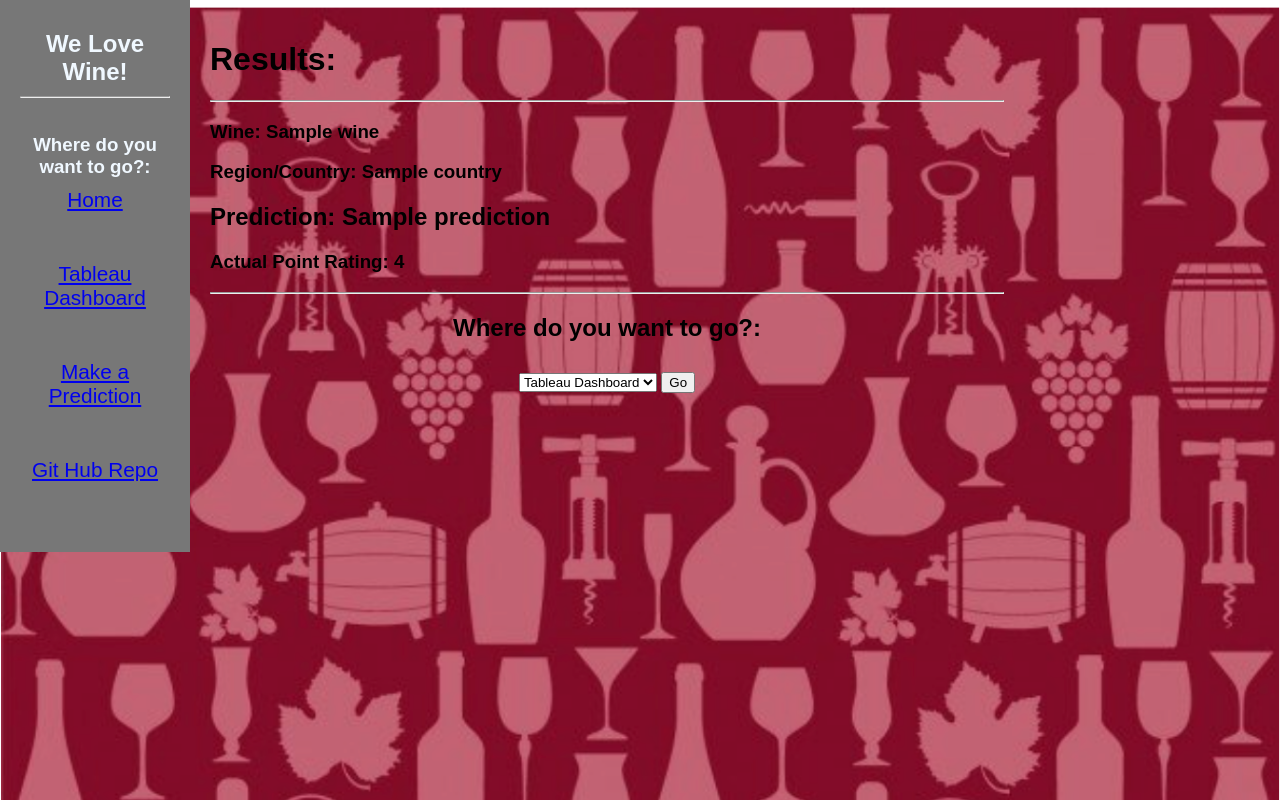
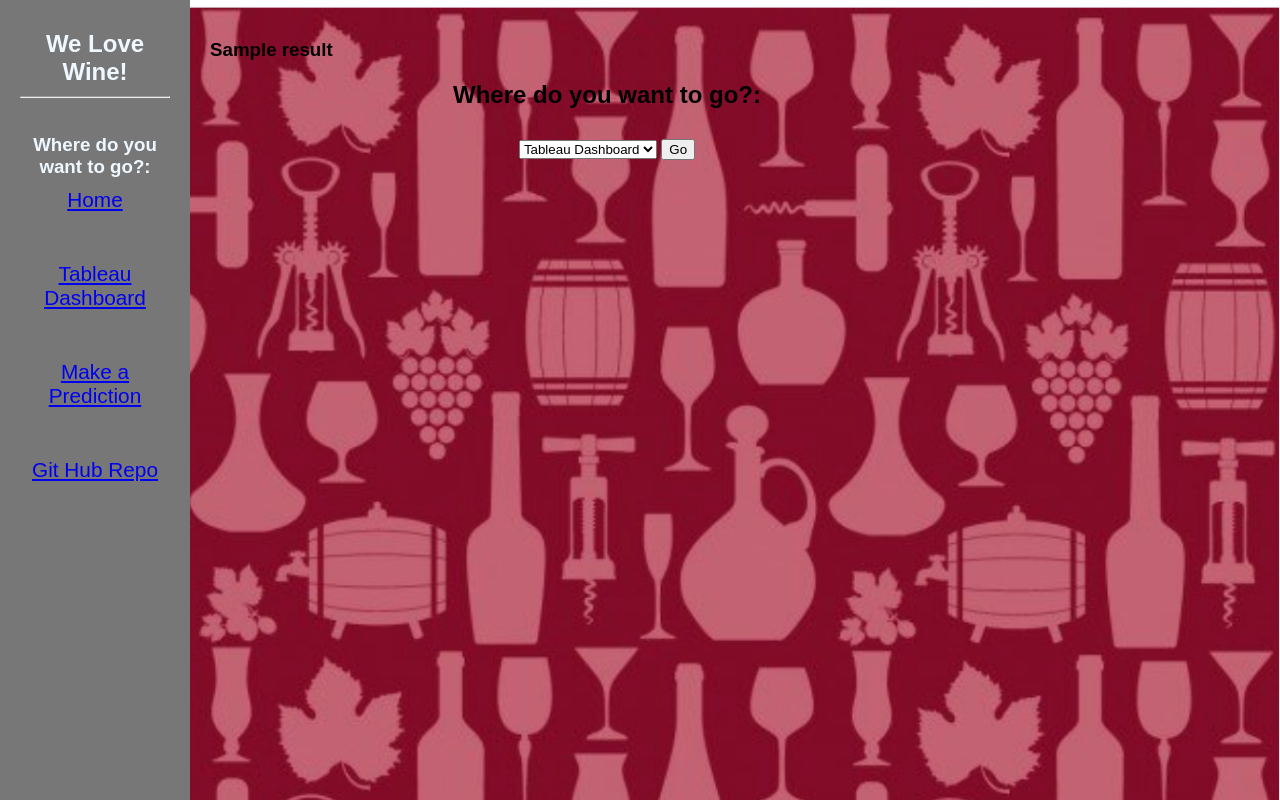
Before and after one commit to Zetaorionis/Capstone_Project, a Flask app: template Flask_app/templates/result.html in a window 1280 px wide. Run offline with Flask 3, Linux system fonts and the light colour scheme; the template is opened without the code that fills it: most values are stand-ins (such as "Sample title", 1, 10 or a date in 2020).

Commit message:
Update Flask app

```diff
--- a/Flask_app/app.py
+++ b/Flask_app/app.py
@@ -7,9 +7,8 @@ import tensorflow as tf
 app = Flask(__name__, static_url_path='',
             static_folder='static',
             template_folder='templates')
-# app.config['TEMPLATES_AUTO_RELOAD'] = True  # Optional: Auto-reload templates during development
 
-dashboard = 'https://public.tableau.com/app/profile/viktor.kabelkov/viz/WineAnalysis_17149494454560/WineInfoDaashboard'
+
 
 # prediction function
 def ValuePredictor(predict_row):
@@ -24,45 +23,23 @@ def index():
     return render_template('index.html')
 
 # API endpoint to redirect to Tableau Dashboard
-@app.route('/endpoint1')
-def endpoint1():
+@app.route('/dashboard')
+def dashboard():
+    dashboard = 'https://public.tableau.com/app/profile/viktor.kabelkov/viz/WineAnalysis_17149494454560/WineInfoDaashboard'
     return redirect(dashboard)
 
 # API endpoint to Trained Model Landing Page
-@app.route('/endpoint2')
-def endpoint2():
+@app.route('/makeprediction')
+def makeprediction():
     return render_template('Prediction.html')
 
 # API endpoint to redirect to github repo
-@app.route('/endpoint3')
-def endpoint3():
+@app.route('/repo')
+def repo():
     return redirect('https://github.com/Zetaorionis/Capstone_Project/tree/main')
 
-# API endpoint to Trained Model Landing Page
+# API endpoint for displaying prediction results. Function loads model and makes prediciton
 @app.route('/result', methods = ['POST'])
-def result():
-    if request.method == 'POST':
-        to_predict_list = request.form.to_dict()
-        if int(to_predict_list['number']) > 5:
-            prediction = 'Greater than 5'
-        else:
-            prediction = 'Less than or equal to 5'
-    return render_template('result.html', prediction = prediction)
-
-# API endpoint to Trained Model Landing Page
-@app.route('/result2', methods = ['POST'])
-def result2():
-    wine_df = pd.read_csv('static/resources/clean_wine_data_final.csv')
-    if request.method == 'POST':
-        to_predict_list = request.form.to_dict()
-        wine = int(to_predict_list['number'])
-        wine_row = wine_df.iloc[wine,:]
-        prediction = wine_row['title']
-
-    return render_template('result.html', prediction = prediction)
-
-# API endpoint to Trained Model Landing Page
-@app.route('/result3', methods = ['POST'])
 def result3():
     wine_df = pd.read_csv('static/resources/clean_wine_data_final.csv')
     scaled_df = pd.read_csv('static/resources/scaled_data_df.csv')
@@ -73,26 +50,22 @@ def result3():
         predict_row = np.expand_dims(scaled_df.iloc[wine,0:68], axis=0)
         predict_index = scaled_df.iloc[wine,-1]
         wine_data = wine_df.iloc[predict_index,:]
-        result = ValuePredictor(predict_row)
+        prediction = ValuePredictor(predict_row)
 
-        if result < .5:
-            prediction = f"We predict this wine is less than 90 points (Probability: {round(float(result),2)})"
+        if prediction < .5:
+            prediction_text = f"We predict this wine is less than 90 points (Probability: {round(float(prediction),2)})"
         else:
-            prediction = f"This wine is 90 points or more! (Probability: {round(float(result),2)})"
+            prediction_text = f"This wine is 90 points or higher! (Probability: {round(float(prediction),2)})"
 
-        output ={
-            'prediction': prediction,
-            'wine' : wine_data['title'],
-            'country' : f"{wine_data['region']}, {wine_data['country']}",
-            'rating': wine_data['points']
-            }
+        result = wine_data.to_dict()
+        result['prediction'] = prediction_text
 
-    return render_template('result.html', result = output)
+    return render_template('result.html', result = result)
 
-# Serve static files like CSS, JS, and images
-# @app.route('/static/<path:filename>')
-# def serve_static(filename):
-#     return send_from_directory(app.static_folder, filename)
+# API endpoint to Trained Model Landing Page
+@app.route('/makeprediction2')
+def makeprediction():
+    return render_template('Prediction.html')
 
 if __name__ == '__main__':
     app.run(debug=True)
--- a/Flask_app/static/css/style.css
+++ b/Flask_app/static/css/style.css
@@ -5,6 +5,7 @@ html, body {
   background-color: #f0f0f0;
   background-image: url('../img/Wine_background.png');
   background-size: cover;
+  height: 100%;
 }
 
 .images-container {
@@ -56,6 +57,7 @@ html, body {
 .container {
   display: flex;
   width: 80%;
+  height:100%;
 }
 #sidebar p {
   display: block;
--- a/Flask_app/templates/result.html
+++ b/Flask_app/templates/result.html
@@ -18,25 +18,26 @@
             <br>
             <h3>Where do you want to go?:</h3>
             <p><a id='current-link' href='/'>Home</a></p>
-            <p><a href='https://public.tableau.com/app/profile/viktor.kabelkov/viz/WineAnalysis_17149494454560/WineInfoDaashboard'>Tableau Dashboard</a></p>
-            <p><a href='/endpoint2'>Make a Prediction</a></p>
-            <p><a href='https://github.com/Zetaorionis/Capstone_Project.git'>Git Hub Repo</a></p>
+            <p><a href='/dashboard'>Tableau Dashboard</a></p>
+            <p><a href='/makeprediction'>Make a Prediction</a></p>
+            <p><a href='/repo'>Git Hub Repo</a></p>
         </div>
 
         <div class = "content">
             <div>
-                <h1>Results:</h1><hr>
+            <h3>{{result}}</h3>
+<!--                 <h1>Results:</h1><hr>
                 <h3> Wine: {{result.wine}}</h3>
                 <h3>Region/Country: {{result.country}}</h3>
                 <h2>Prediction: {{result.prediction}}</h2>
                 <h3>Actual Point Rating:  {{result.rating}}</h3>
-                <hr>
+                <hr>  -->
                 <div class="navigation-container">
                     <h2>Where do you want to go?:</h2>
                     <select id="endpointSelect">
-                        <option value="https://public.tableau.com/app/profile/viktor.kabelkov/viz/WineAnalysis_17149494454560/WineInfoDaashboard">Tableau Dashboard</option>
-                        <option value="endpoint2">Make a Prediction</option>
-                        <option value="https://github.com/Zetaorionis/Capstone_Project.git">GitHub Repo</option>
+                        <option value="dashboard">Tableau Dashboard</option>
+                        <option value="makeprediction">Make a Prediction</option>
+                        <option value="repo">GitHub Repo</option>
                     </select>
                     <button onclick="redirectToEndpoint()">Go</button>
                 </div>
```
Also changed, not shown: Flask_app/templates/Prediction.html (+7 -7 lines), Flask_app/templates/index.html (+7 -7 lines).
